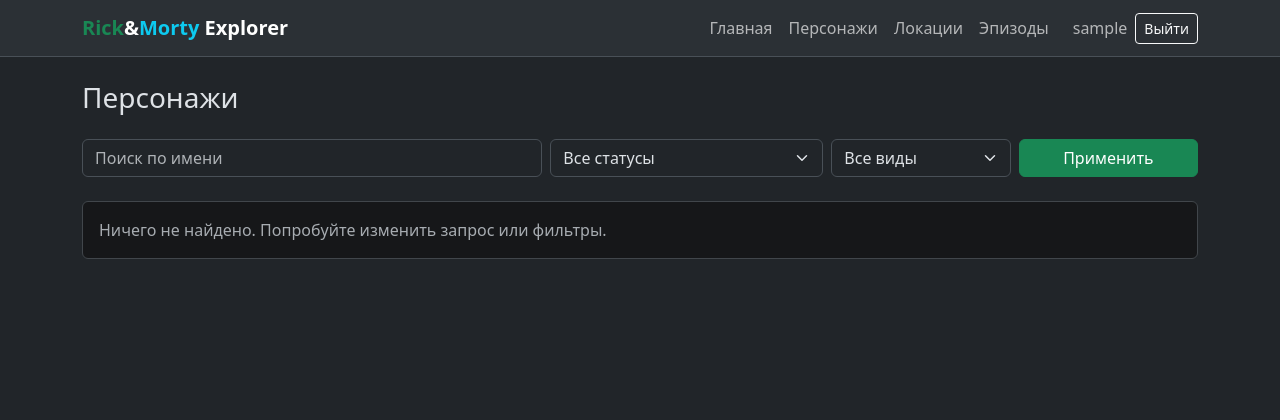
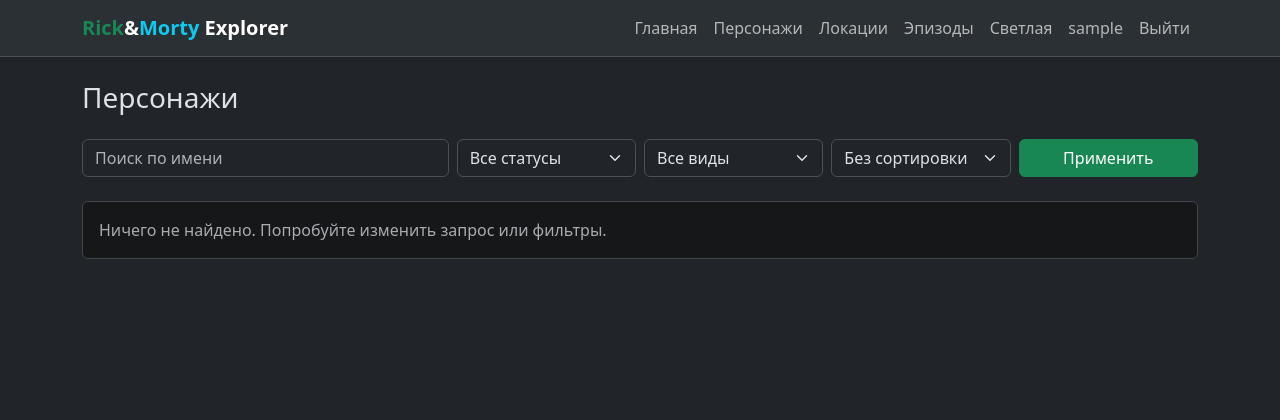
Before and after one commit to AlmazbekuuluIliaz/RickAndMorty, a Django app: page /characters/ in a window 1280 px wide. Shown: the top 420 px of the page. Run offline with Django 5.2, Linux system fonts and the light colour scheme; the visitor is signed in with stand-in values (Sample User, id 1); data that the repository does not hold is empty.

Commit message:
sixth stage done

```diff
--- a/characters/views.py
+++ b/characters/views.py
@@ -12,6 +12,12 @@ from .models import Character, Episode, Location, Note
 CHARACTERS_PER_PAGE = 20
 LOCATIONS_PER_PAGE = 20
 EPISODES_PER_PAGE = 20
+
+CHARACTER_SORT_OPTIONS = {
+    'name': 'name',
+    '-name': '-name',
+    'status': 'status',
+}
 
 
 def register(request):
@@ -41,6 +47,7 @@ def character_list(request):
     search = request.GET.get('search', '').strip()
     status = request.GET.get('status', '')
     species = request.GET.get('species', '')
+    sort = request.GET.get('sort', '')
 
     characters = Character.objects.all()
     if search:
@@ -49,6 +56,8 @@ def character_list(request):
         characters = characters.filter(status=status)
     if species:
         characters = characters.filter(species=species)
+    if sort in CHARACTER_SORT_OPTIONS:
+        characters = characters.order_by(CHARACTER_SORT_OPTIONS[sort])
 
     paginator = Paginator(characters, CHARACTERS_PER_PAGE)
     page_obj = paginator.get_page(request.GET.get('page'))
@@ -61,6 +70,7 @@ def character_list(request):
         'search': search,
         'status': status,
         'species': species,
+        'sort': sort,
         'status_choices': Character.STATUS_CHOICES,
         'species_options': (
             Character.objects.exclude(species='')
--- a/static/css/style.css
+++ b/static/css/style.css
@@ -5,3 +5,8 @@
 .card:hover {
     transform: translateY(-4px);
 }
+
+[data-bs-theme="light"] {
+    --bs-body-bg: #eef4f1;
+    --bs-tertiary-bg: #eef4f1;
+}
--- a/templates/base.html
+++ b/templates/base.html
@@ -4,6 +4,15 @@
 <head>
     <meta charset="UTF-8">
     <meta name="viewport" content="width=device-width, initial-scale=1">
+
+    <script>
+        (function () {
+            try {
+                var theme = localStorage.getItem('theme') || 'dark';
+                document.documentElement.setAttribute('data-bs-theme', theme);
+            } catch (e) {}
+        })();
+    </script>
 
     <title>{% block title %}Rick and Morty Explorer{% endblock %}</title>
 
@@ -32,21 +41,20 @@
 
             <div class="collapse navbar-collapse" id="mainNav">
                 <ul class="navbar-nav ms-auto">
-                    <li class="nav-item">
-                        <a class="nav-link" href="{% url 'home' %}">Главная</a>
-                    </li>
+                    <li class="nav-item"><a class="nav-link" href="{% url 'home' %}">Главная</a></li>
                     <li class="nav-item"><a class="nav-link" href="{% url 'character_list' %}">Персонажи</a></li>
                     <li class="nav-item"><a class="nav-link" href="{% url 'location_list' %}">Локации</a></li>
                     <li class="nav-item"><a class="nav-link" href="{% url 'episode_list' %}">Эпизоды</a></li>
-                </ul>
-
-                <ul class="navbar-nav ms-lg-3 align-items-lg-center">
+                    <li class="nav-item">
+                        <button type="button" id="themeToggle" class="nav-link border-0 bg-transparent"
+                                aria-label="Переключить тему">Светлая</button>
+                    </li>
                     {% if user.is_authenticated %}
-                        <li class="nav-item d-flex align-items-center">
-                            <span class="navbar-text me-2">{{ user.username }}</span>
-                            <form method="post" action="{% url 'logout' %}" class="d-inline">
+                        <li class="nav-item"><span class="nav-link">{{ user.username }}</span></li>
+                        <li class="nav-item">
+                            <form method="post" action="{% url 'logout' %}">
                                 {% csrf_token %}
-                                <button type="submit" class="btn btn-outline-light btn-sm">Выйти</button>
+                                <button type="submit" class="nav-link border-0 bg-transparent">Выйти</button>
                             </form>
                         </li>
                     {% else %}
@@ -83,6 +91,26 @@
         src="https://cdn.jsdelivr.net/npm/bootstrap@5.3.8/dist/js/bootstrap.bundle.min.js"
         crossorigin="anonymous"></script>
 
+    <script>
+        (function () {
+            var btn = document.getElementById('themeToggle');
+            if (!btn) return;
+            function currentTheme() {
+                return document.documentElement.getAttribute('data-bs-theme') || 'dark';
+            }
+            function renderLabel() {
+                btn.textContent = currentTheme() === 'dark' ? 'Светлая' : 'Тёмная';
+            }
+            renderLabel();
+            btn.addEventListener('click', function () {
+                var next = currentTheme() === 'dark' ? 'light' : 'dark';
+                document.documentElement.setAttribute('data-bs-theme', next);
+                try { localStorage.setItem('theme', next); } catch (e) {}
+                renderLabel();
+            });
+        })();
+    </script>
+
     {% block extra_js %}{% endblock %}
 </body>
 </html>
--- a/templates/characters/character_list.html
+++ b/templates/characters/character_list.html
@@ -8,11 +8,11 @@
     <h1 class="h3 mb-4">Персонажи</h1>
 
     <form method="get" class="row g-2 mb-4">
-        <div class="col-12 col-md-5">
+        <div class="col-12 col-md-4">
             <input type="text" name="search" value="{{ search }}" class="form-control"
                    placeholder="Поиск по имени">
         </div>
-        <div class="col-6 col-md-3">
+        <div class="col-6 col-md-2">
             <select name="status" class="form-select">
                 <option value="">Все статусы</option>
                 {% for value, label in status_choices %}
@@ -28,7 +28,15 @@
                 {% endfor %}
             </select>
         </div>
-        <div class="col-12 col-md-2 d-grid">
+        <div class="col-6 col-md-2">
+            <select name="sort" class="form-select">
+                <option value="">Без сортировки</option>
+                <option value="name" {% if sort == 'name' %}selected{% endif %}>Имя (А–Я)</option>
+                <option value="-name" {% if sort == '-name' %}selected{% endif %}>Имя (Я–А)</option>
+                <option value="status" {% if sort == 'status' %}selected{% endif %}>По статусу</option>
+            </select>
+        </div>
+        <div class="col-6 col-md-2 d-grid">
             <button type="submit" class="btn btn-success">Применить</button>
         </div>
     </form>
--- a/templates/home.html
+++ b/templates/home.html
@@ -14,7 +14,7 @@
         <div class="d-flex gap-2 justify-content-center flex-wrap mt-4">
             <a href="{% url 'character_list' %}" class="btn btn-success btn-lg">Персонажи</a>
             <a href="{% url 'location_list' %}" class="btn btn-outline-info btn-lg">Локации</a>
-            <a href="{% url 'episode_list' %}" class="btn btn-outline-light btn-lg">Эпизоды</a>
+            <a href="{% url 'episode_list' %}" class="btn btn-outline-secondary btn-lg">Эпизоды</a>
         </div>
     </section>
 
```
Also changed, not shown: templates/404.html (added, +15 -0 lines).
